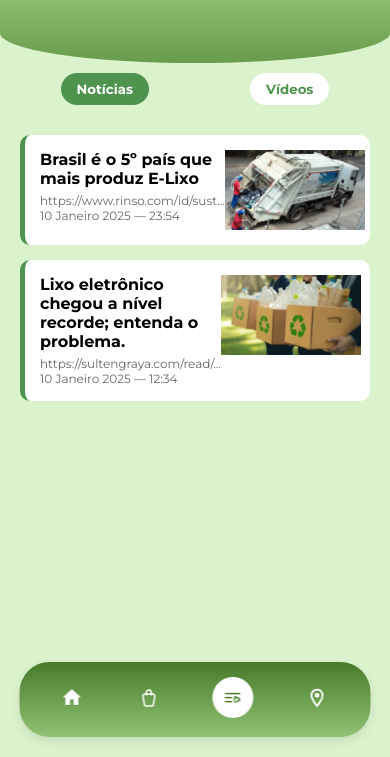
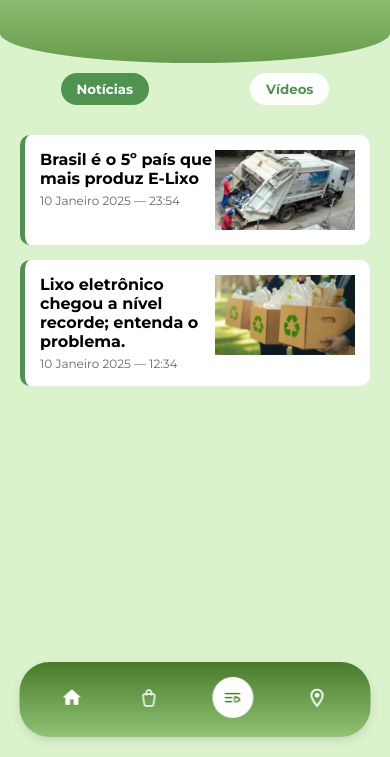
Before and after one commit to Steffizin/Ecycle1.0, a plain HTML site: page screen/telaNoticia.html in a window 390 px wide. Shown: the part 87-844 px from the top of the page. Drawn offline with nearby package versions, Linux system fonts and the light colour scheme; a web font is replaced by a local one.

Commit message:
responsive pt3

```diff
--- a/screen/telaNoticia.html
+++ b/screen/telaNoticia.html
@@ -29,7 +29,6 @@
         <section class="noticia">
             <div class="info">
                 <h3>Brasil é o 5º país que mais produz E-Lixo</h3>
-                <p class="link">https://www.rinso.com/id/sust...</p>
                 <p class="data">10 Janeiro 2025 — 23:54</p>
             </div>
             <img src="../img/noticia1.png" alt="">
@@ -38,7 +37,6 @@
         <section class="noticia">
             <div class="info">
                 <h3>Lixo eletrônico chegou a nível recorde; entenda o problema.</h3>
-                <p class="link">https://sultengraya.com/read/...</p>
                 <p class="data">10 Janeiro 2025 — 12:34</p>
             </div>
             <img src="../img/noticia2.png" alt="">
--- a/styles/styleNoticia.css
+++ b/styles/styleNoticia.css
@@ -88,9 +88,11 @@ body{
     margin-bottom: 15px;
     padding: 15px;
     border-radius: 10px;
+    max-width: 100%;
 }
 .noticia img{
     max-height: 80px;
+    max-width: 100%;
 }
 
 .status{
@@ -109,6 +111,7 @@ body{
 .link, .data {
     font-size: 12px;
     color: #666;
+    max-width: 100%;
 }
 
 .bottom-menu {
```
Also changed, not shown: styles/stylePrincipal.css (+4 -3 lines).
